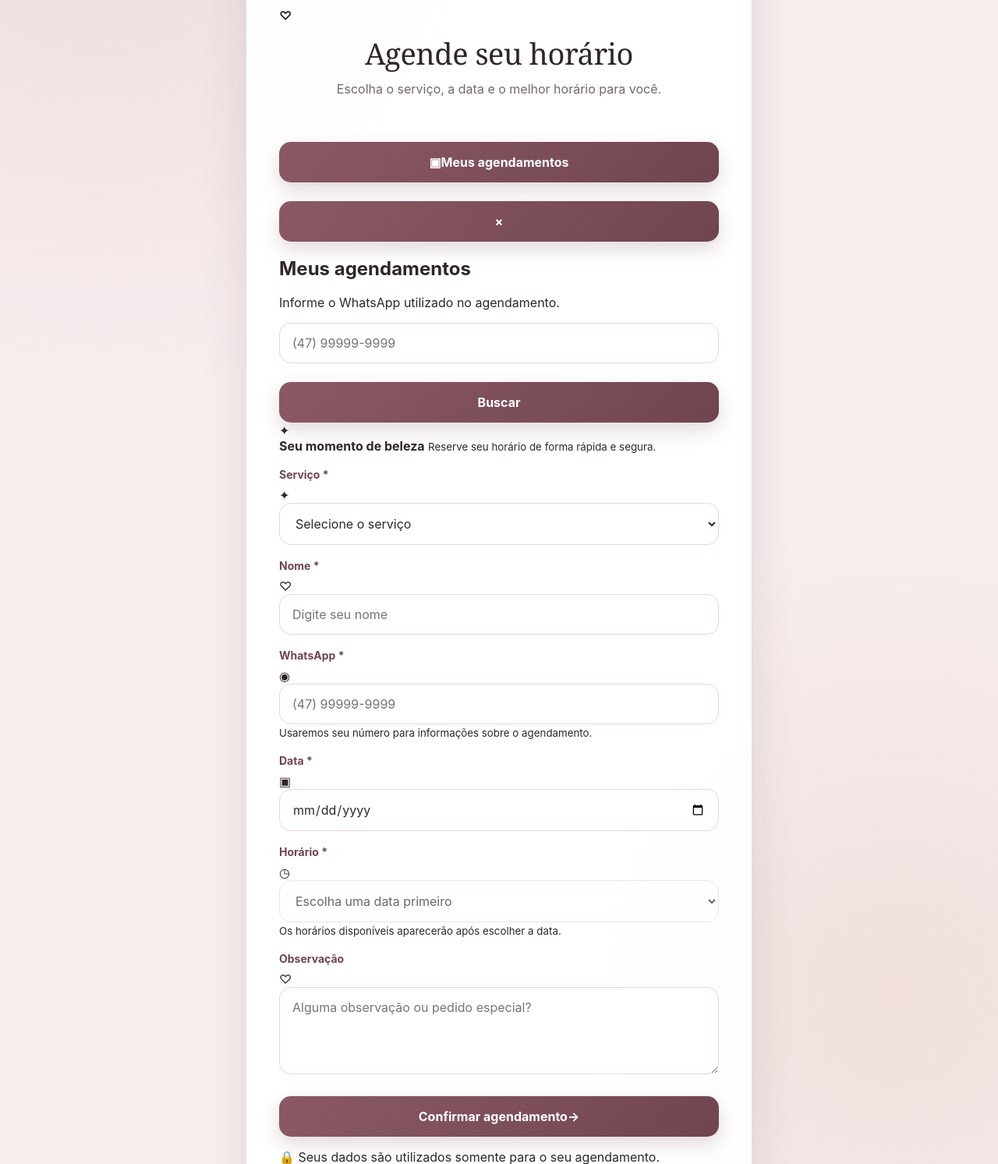
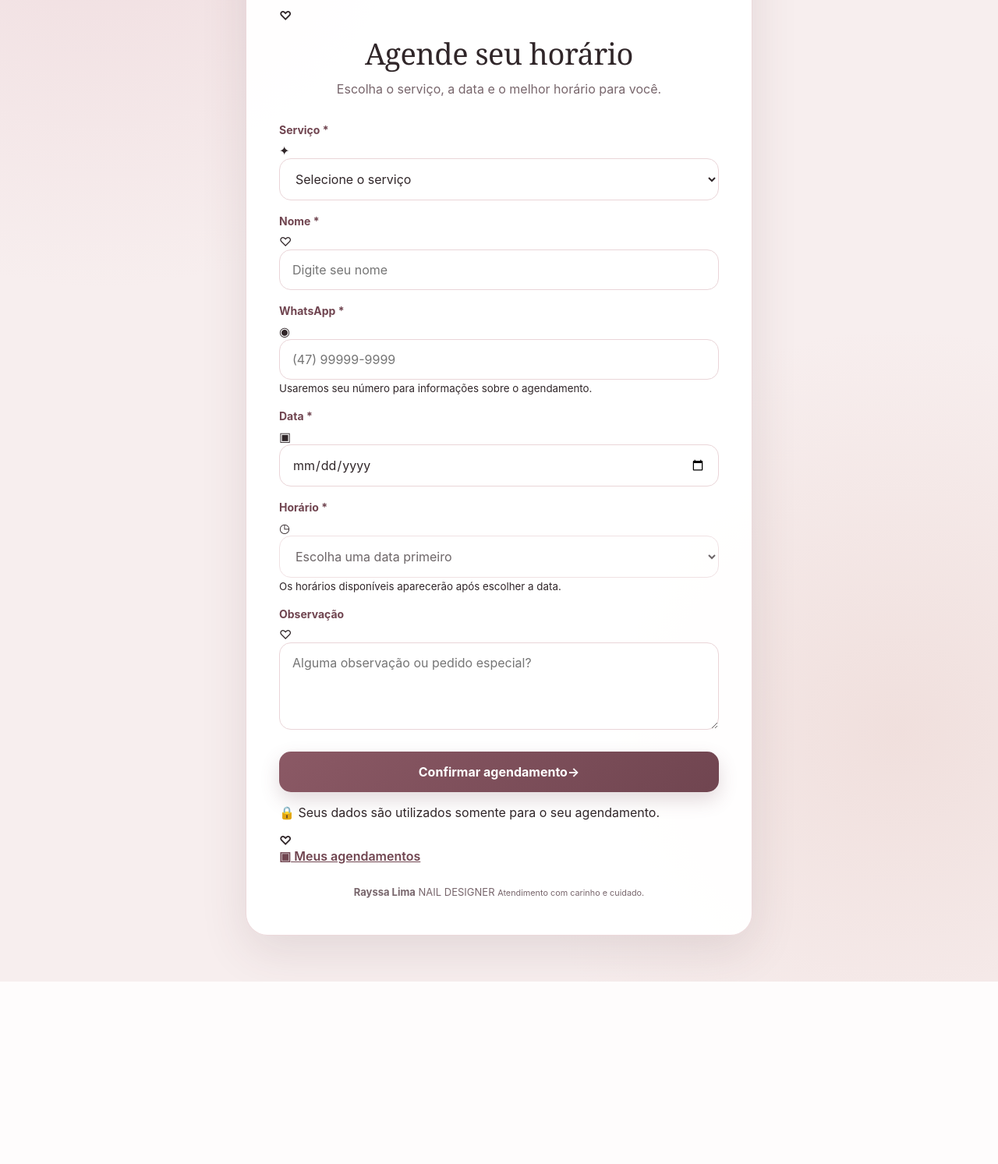
Before and after one commit to viniciusmacciel18-rgb/Agendamentos-, a Flask app: page / in a window 1280 px wide. Shown: the part 344-1837 px from the top of the page at 78% size. After the commit the page ends 1603 px from the top, so only its background shows below. Run offline with Flask 3, Linux system fonts and the light colour scheme; some libraries are stand-ins or nearby versions.

Commit message:
Update index.html

```diff
--- a/templates/index.html
+++ b/templates/index.html
@@ -54,73 +54,6 @@
     <p class="sub">
         Escolha o serviço, a data e o melhor horário para você.
     </p>
-<!-- MEUS AGENDAMENTOS -->
-<div class="my-appointments">
-    <button
-        type="button"
-        class="my-appointments-button"
-        onclick="abrirMeusAgendamentos()"
-    >
-        <span>▣</span>
-        Meus agendamentos
-    </button>
-</div>
-
-<!-- MODAL MEUS AGENDAMENTOS -->
-<div id="appointmentsModal" class="appointments-modal">
-
-    <div class="appointments-box">
-
-        <button
-            type="button"
-            class="appointments-close"
-            onclick="fecharMeusAgendamentos()"
-        >
-            ×
-        </button>
-
-        <h2>Meus agendamentos</h2>
-
-        <p>
-            Informe o WhatsApp utilizado no agendamento.
-        </p>
-
-        <div class="appointment-search">
-
-            <input
-                type="tel"
-                id="appointmentPhone"
-                placeholder="(47) 99999-9999"
-            >
-
-            <button
-                type="button"
-                onclick="buscarAgendamentos()"
-            >
-                Buscar
-            </button>
-
-        </div>
-
-        <div id="appointmentsResult"></div>
-
-    </div>
-
-</div>
-
-    <div class="welcome">
-
-        <span class="welcome-icon">✦</span>
-
-        <div>
-            <strong>Seu momento de beleza</strong>
-            <small>
-                Reserve seu horário de forma rápida e segura.
-            </small>
-        </div>
-
-    </div>
-
 
     <!-- MENSAGENS DO SISTEMA -->
 
@@ -354,7 +287,19 @@
 
     </div>
 
+<!-- MEUS AGENDAMENTOS -->
 
+<div class="my-appointments-link">
+
+    <a
+        href="{{ url_for('meus_agendamentos') }}"
+        class="my-appointments-button"
+    >
+        <span>▣</span>
+        Meus agendamentos
+    </a>
+
+</div>
     <footer>
 
         <strong>Rayssa Lima</strong>
```
